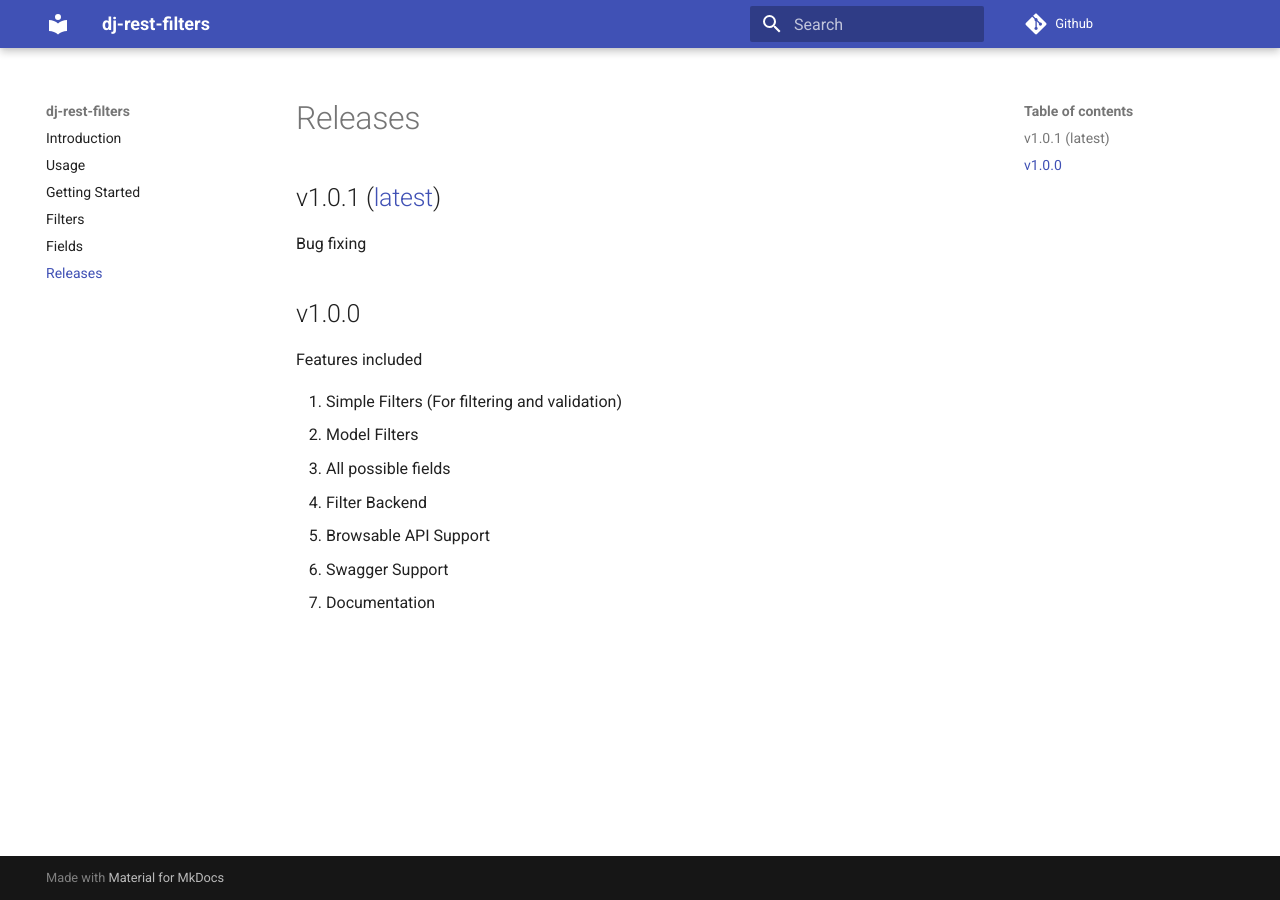
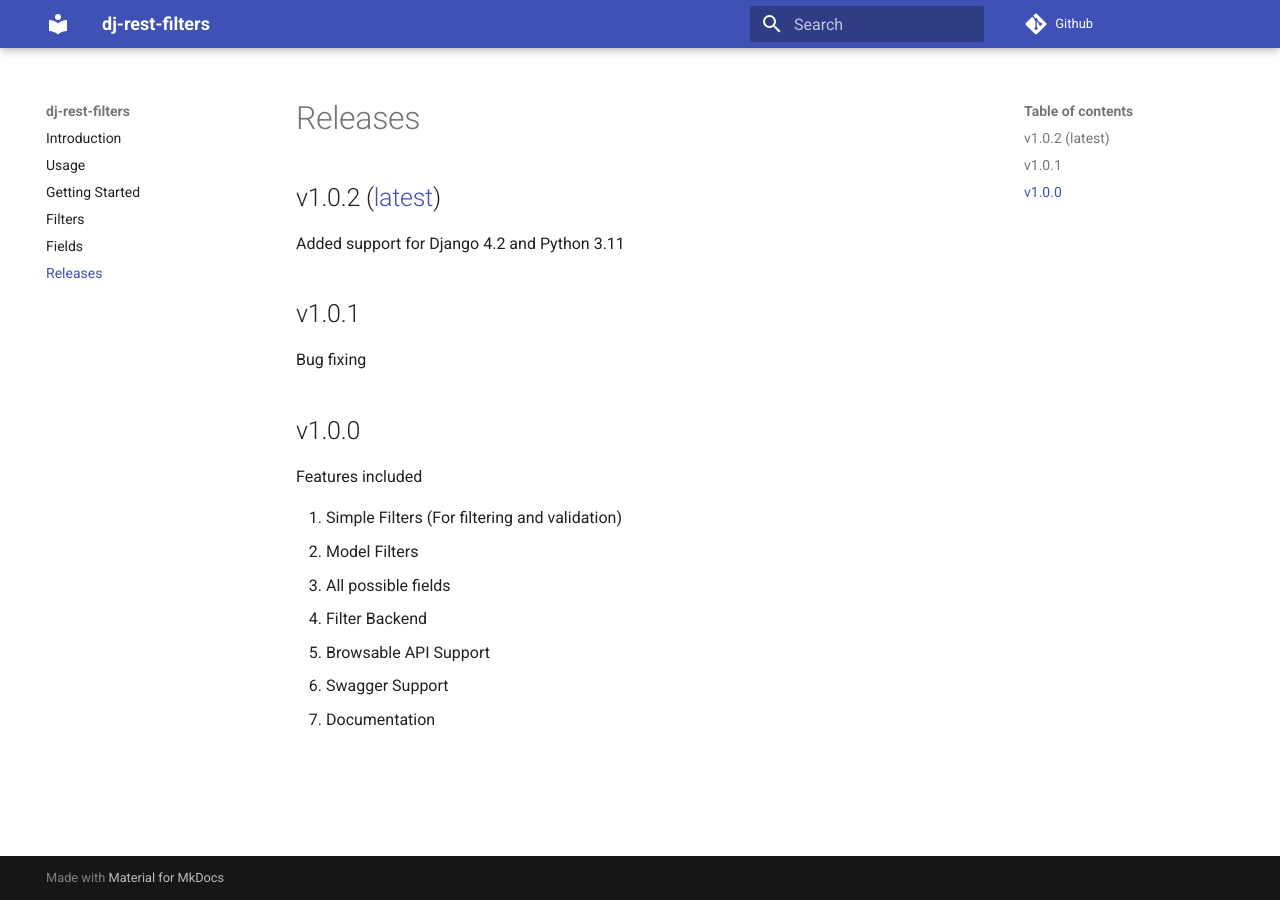
Before and after one commit to mhsiddiqui/dj-rest-filters, an MkDocs documentation site: the page built from docs/releases.md, in a window 1280 px wide. Built offline with MkDocs 1.6.1 and Material for MkDocs 9.7.7, drawn with Linux system fonts in a browser that asks for light colours; comment, search, counter and statistics services are not loaded; the version menu is left out.

Commit message:
Added support for Python 3.11 and Django 4.2

```diff
--- a/djfilters/__init__.py
+++ b/djfilters/__init__.py
@@ -1,6 +1,6 @@
 import django
 
-__version__ = '1.0.1'
+__version__ = '1.0.2'
 
 if django.VERSION < (3, 2):  # pragma: no cover
     default_app_config = 'djfilters.apps.DjfiltersConfig'
--- a/docs/releases.md
+++ b/docs/releases.md
@@ -1,6 +1,9 @@
 # Releases
 
-## v1.0.1 ([latest](/en/latest/))
+## v1.0.2 ([latest](/en/latest/))
+Added support for Django 4.2 and Python 3.11
+
+## v1.0.1
 Bug fixing
 
 ## v1.0.0
```
Also changed, not shown: 2 other files.
